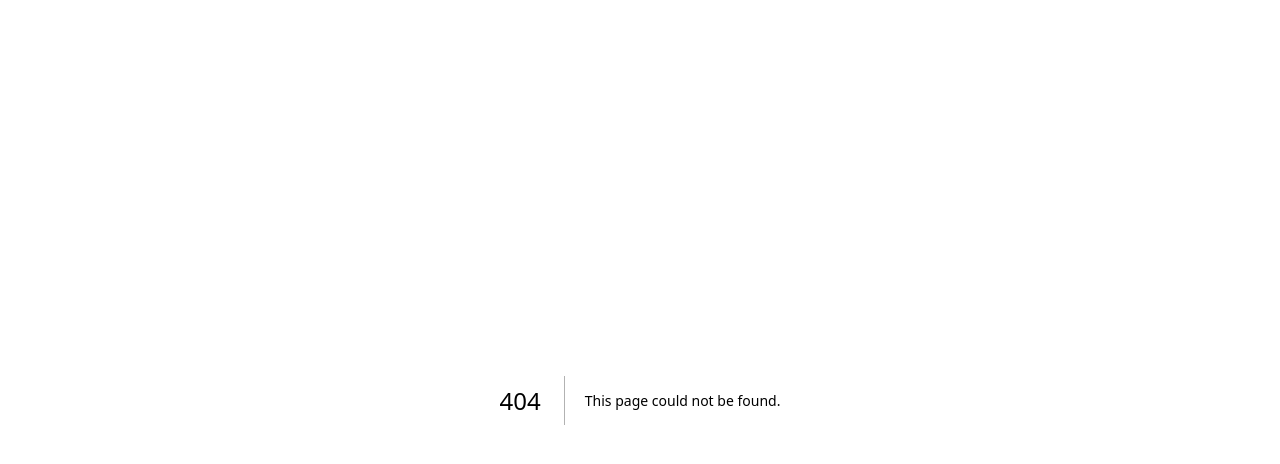
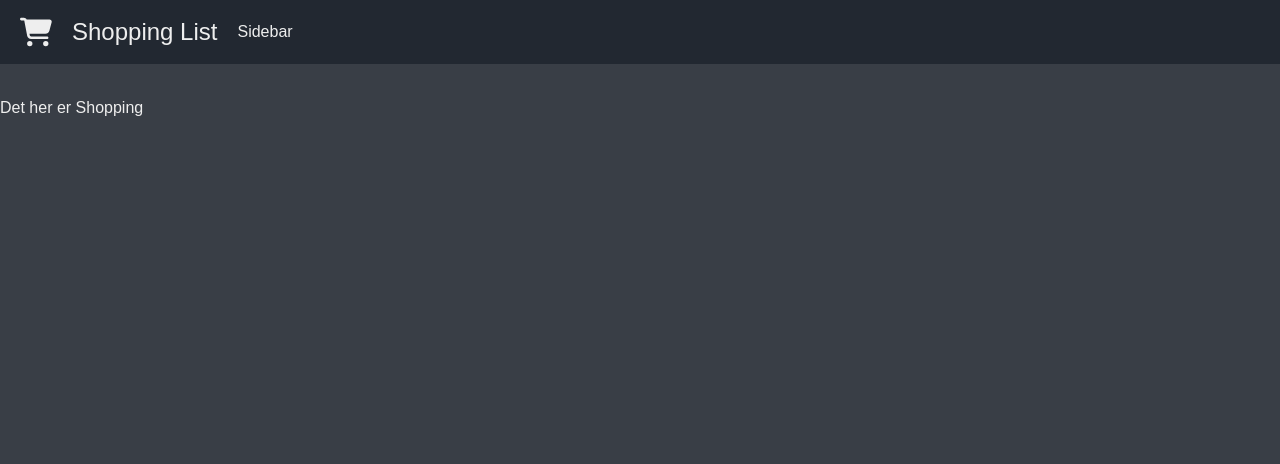
Before and after one commit to OR-Homelab/shopping-list, a Next.js app: page /shopping in a window 1280 px wide. Before the commit this address had no page. Shown: the top 464 px of the page. Built offline with nearby package versions, Linux system fonts and the light colour scheme.

Commit message:
Setup of frontpage
Co-Authored-By: Robin Ringwelski <94263613+RobinRingwelski@users.noreply.github.com>

```diff
--- a/src/app/(frontpage)/layout.jsx
+++ /dev/null
@@ -1,28 +0,0 @@
-"use client";
-
-import { useState } from "react";
-
-import Sidebar from "@/components/sidebar";
-
-export default function Layout({ children }) {
-  const [isExpanded, setIsExpanded] = useState(false);
-
-  return (
-    <div className="min-h-screen bg-backdrop">
-      <header className="h-16 w-screen z-50 bg-navbar">
-        <h1>Shopping List</h1>
-        <nav>
-          <button onClick={() => setIsExpanded(!isExpanded)}>Sidebar</button>
-        </nav>
-      </header>
-      <Sidebar isExpanded={isExpanded} />
-      <main
-        className={`pt-16 transition-all duration-300 ${
-          isExpanded ? "ml-64" : "ml-0"
-        }`}
-      >
-        {children}
-      </main>
-    </div>
-  );
-}
--- /dev/null
+++ b/src/app/(frontpage)/layout.tsx
@@ -0,0 +1,25 @@
+"use client";
+
+import { FaCartShopping } from "react-icons/fa6";
+import Link from "next/link";
+
+export default function Layout({
+  children,
+}: Readonly<{
+  children: React.ReactNode;
+}>) {
+  return (
+    <div className="min-h-screen bg-backdrop">
+      <header className="h-16 w-screen z-50 bg-navbar flex flex-row">
+        <div className="m-auto ml-5 mr-0 flex flex-row">
+          <Link href="/">
+            <FaCartShopping className="m-auto size-8" />
+          </Link>
+          <h1 className="ml-5 text-2xl">Shopping List</h1>
+        </div>
+        <nav className="ml-5 m-auto"></nav>
+      </header>
+      <main className={`pt-16 transition-all duration-300`}>{children}</main>
+    </div>
+  );
+}
--- /dev/null
+++ b/src/app/shopping/layout.tsx
@@ -0,0 +1,39 @@
+"use client";
+
+import { useState } from "react";
+import { FaCartShopping } from "react-icons/fa6";
+import Link from "next/link";
+
+import Sidebar from "@/components/sidebar";
+
+export default function Layout({
+  children,
+}: Readonly<{
+  children: React.ReactNode;
+}>) {
+  const [isExpanded, setIsExpanded] = useState(false);
+
+  return (
+    <div className="min-h-screen bg-backdrop">
+      <header className="h-16 w-screen z-50 bg-navbar flex flex-row">
+        <div className="m-auto ml-5 mr-0 flex flex-row">
+          <Link href="/">
+            <FaCartShopping className="m-auto size-8" />
+          </Link>
+          <h1 className="ml-5 text-2xl">Shopping List</h1>
+        </div>
+        <nav className="ml-5 m-auto">
+          <button onClick={() => setIsExpanded(!isExpanded)}>Sidebar</button>
+        </nav>
+      </header>
+      <Sidebar isExpanded={isExpanded} />
+      <main
+        className={`pt-8 transition-all duration-300 ${
+          isExpanded ? "ml-64" : "ml-0"
+        }`}
+      >
+        {children}
+      </main>
+    </div>
+  );
+}
--- /dev/null
+++ b/src/app/shopping/page.tsx
@@ -0,0 +1,3 @@
+export default function Page() {
+  return <div className="">Det her er Shopping</div>;
+}
--- a/src/components/sidebar.tsx
+++ b/src/components/sidebar.tsx
@@ -1,5 +1,6 @@
 "use client";
 
+import Link from "next/link";
 interface props {
   isExpanded: boolean;
 }
@@ -7,9 +8,13 @@ interface props {
 export default function Sidebar(props: props) {
   return (
     <div
-      className={`fixed h-full top-16 left-0 bg-foreground2 z-10 ${
+      className={`fixed h-full top-16 left-0 bg-foreground2 z-10 transition-all duration-250 ${
         props.isExpanded ? "w-64" : "w-0"
       }`}
-    ></div>
+    >
+      <nav className="overflow-hidden">
+        <Link href="">Testing</Link>
+      </nav>
+    </div>
   );
 }
```
